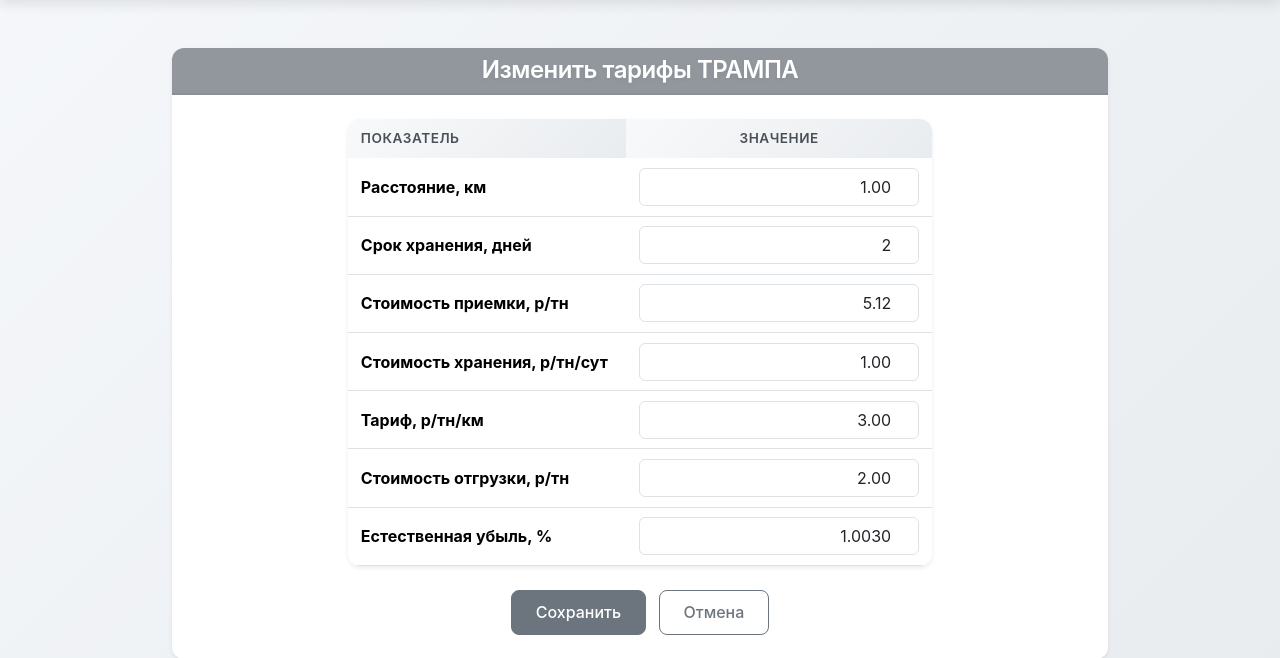
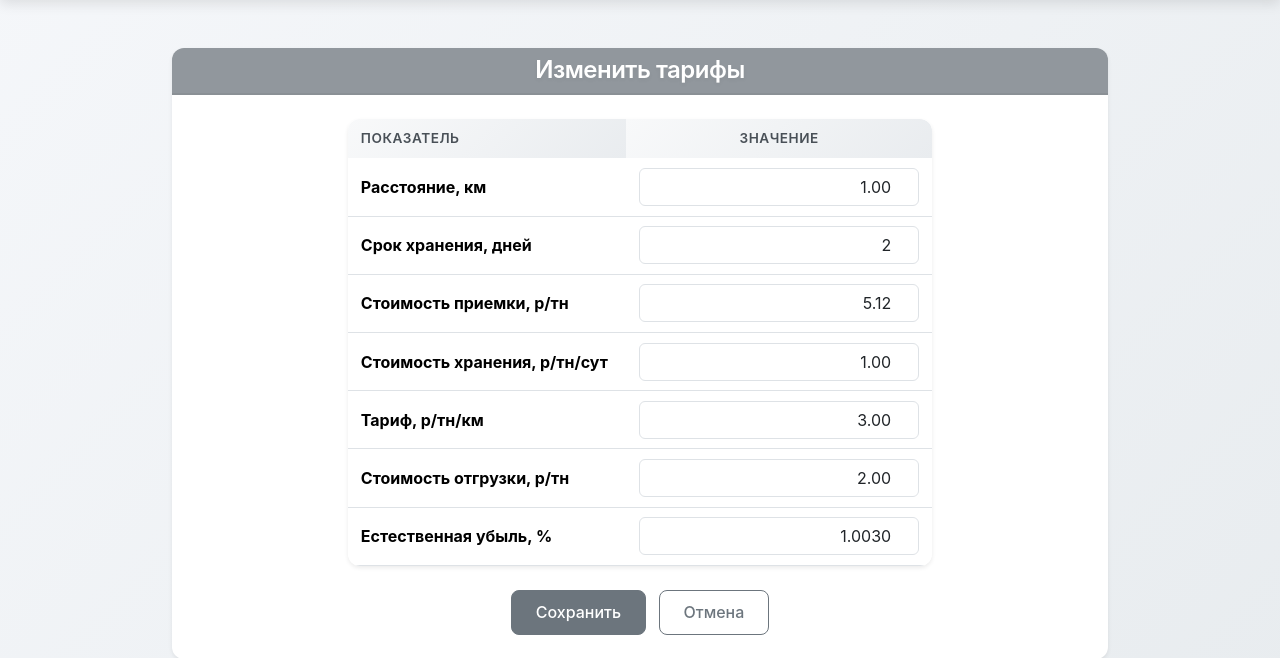
Before and after one commit to orcworker1/purch_calculator, a Django app: page /change_tariffs in a window 1280 px wide. Shown: the part 78-736 px from the top of the page. Run offline with Django 5.2, Linux system fonts and the light colour scheme; data comes from the database, SQL or seed files in the repository; both versions use the stored data as it was after the commit; some libraries are stand-ins or nearby versions.

Commit message:
fix tariffs

```diff
--- a/templates/change_data/update_tariffs.html
+++ b/templates/change_data/update_tariffs.html
@@ -35,7 +35,7 @@
 <div class="container mt-4 mb-5 form-card">
   <div class="card shadow-sm border-secondary">
     <div class="card-header bg-secondary bg-opacity-75 text-white text-center">
-      <h2 class="section-title mb-0 text-white">Изменить тарифы ТРАМПА</h2>
+      <h2 class="section-title mb-0 text-white">Изменить тарифы</h2>
     </div>
     <div class="card-body p-4">
 
--- a/templates/index.html
+++ b/templates/index.html
@@ -313,7 +313,7 @@
 <section class="container mt-5 mb-5">
   <div class="card shadow-sm border-secondary">
     <div class="card-header bg-secondary bg-opacity-75 text-white text-center fw-semibold">
-      Тарифы ТРАМПА
+      Тарифы
     </div>
     <div class="card-body">
       <div class="row g-4 justify-content-center">
```
Also changed, not shown: db.sqlite3.
